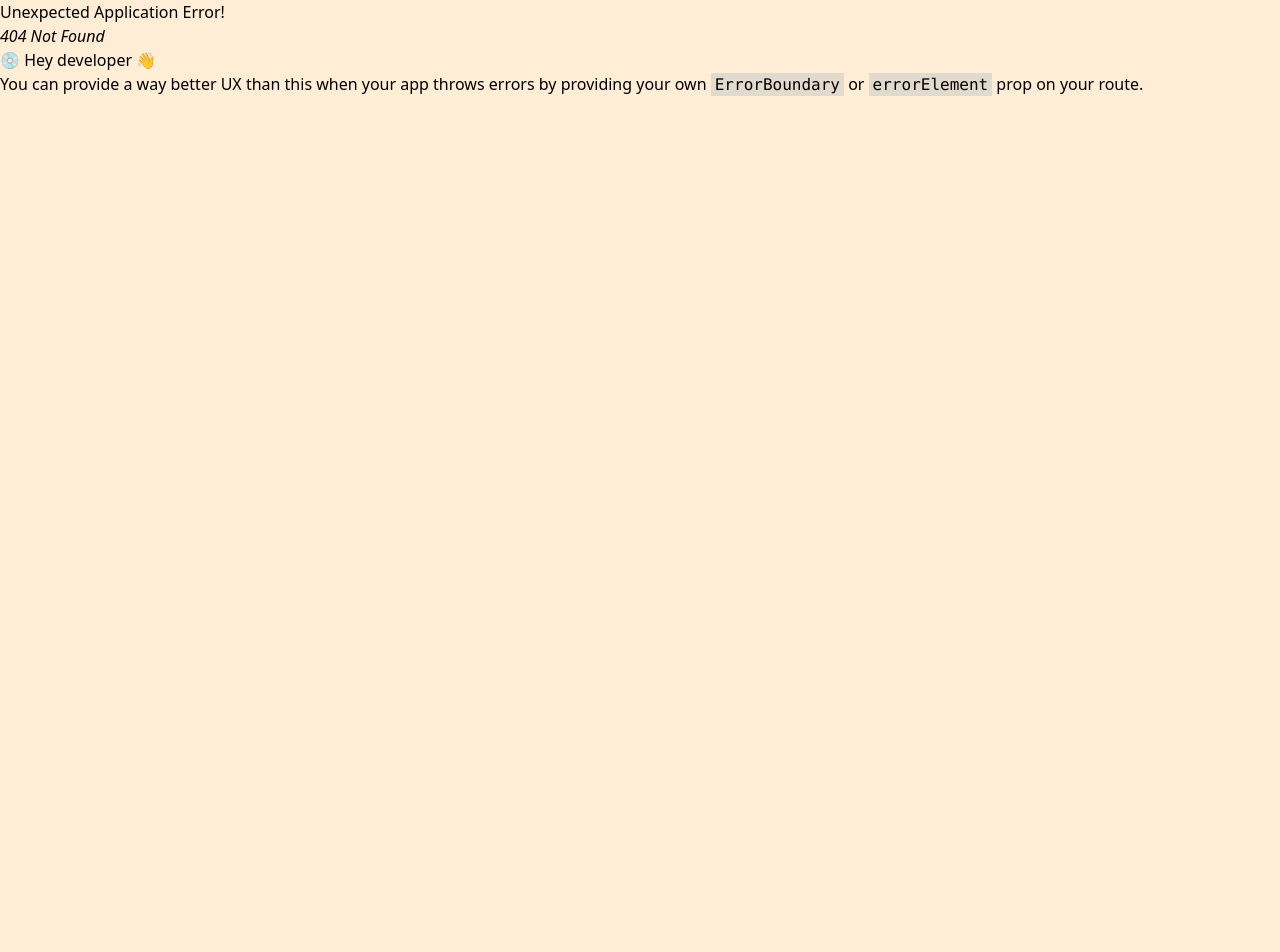
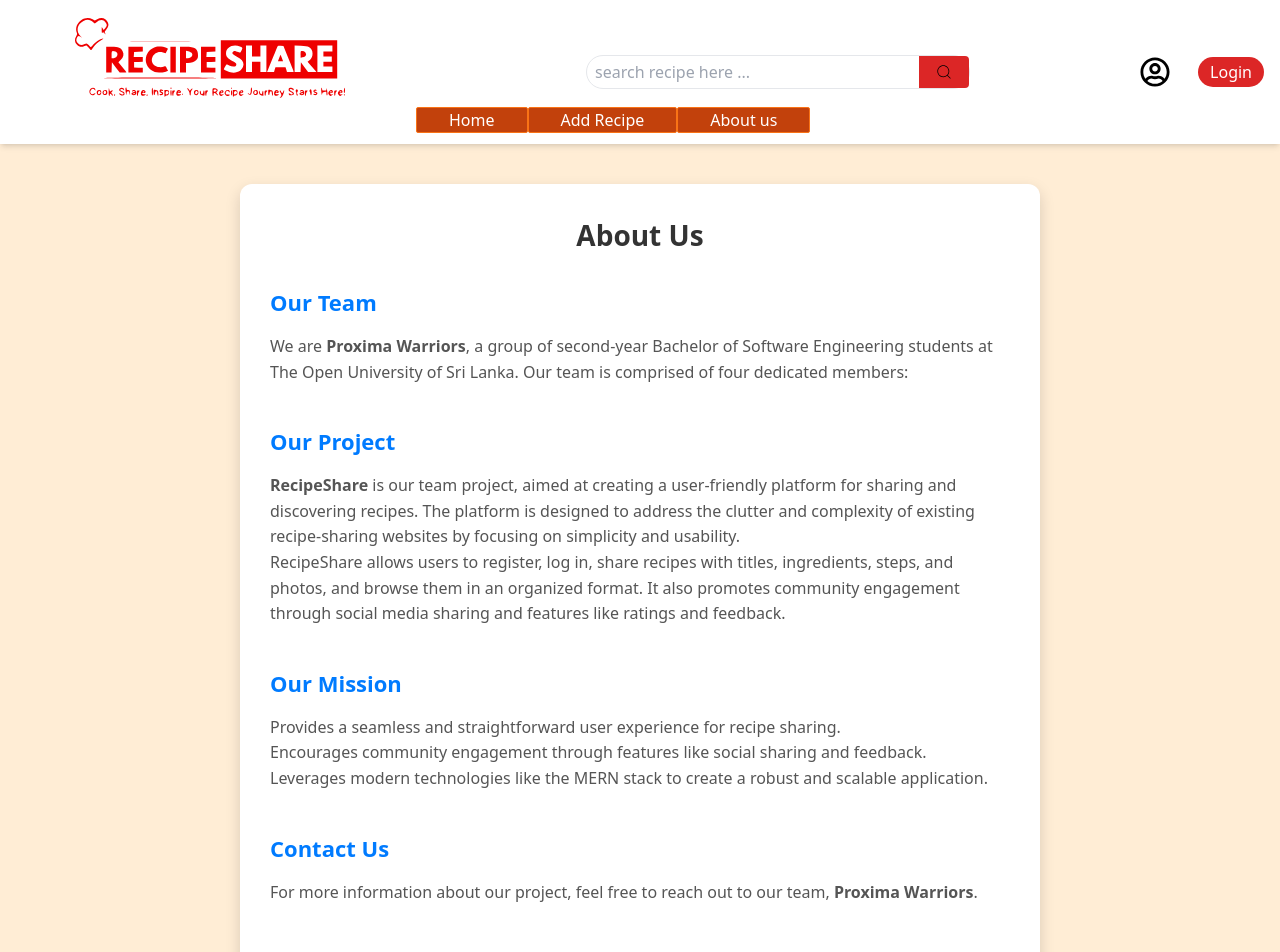
Before and after one commit to SupunOshadha/RecipeShare-Project, a React (Create React App) app in the folder frontend/: page /about in a window 1280 px wide. Before the commit this address had no page. Shown: the top 952 px of the page. Before the commit the page ends 800 px from the top, so only its background shows below. Built offline with nearby package versions, Linux system fonts and the light colour scheme.

Commit message:
create About us page

```diff
--- a/frontend/src/components/Header.jsx
+++ b/frontend/src/components/Header.jsx
@@ -67,7 +67,7 @@ const Header = () => {
           </div>
 
           <div className=" bg-orange-700 border-b border-orange-500 border rounded-sm hover:bg-red-900  space-x-2  px-2 sm:px-6 lg:px-8 hover:scale-110 transition-all">
-            <Link to="/" className={linkClass}>
+            <Link to="/about" className={linkClass}>
               <button>About us</button>
             </Link>
           </div>
--- /dev/null
+++ b/frontend/src/pages/about.jsx
@@ -0,0 +1,107 @@
+import React from "react";
+
+const AboutUs = () => {
+  return (
+    <div style={{
+      maxWidth: "800px",
+      margin: "40px auto",
+      backgroundColor: "#fff",
+      padding: "30px",
+      borderRadius: "12px",
+      boxShadow: "0 6px 15px rgba(0, 0, 0, 0.15)"
+    }}>
+      <h1 style={{
+        textAlign: "center",
+        color: "#333",
+        fontSize: "28px",
+        fontWeight: "bold",
+        marginBottom: "30px"
+      }}>
+        About Us
+      </h1>
+
+      <section style={{ marginBottom: "40px" }}>
+        <h2 style={{
+          color: "#007bff",
+          fontSize: "22px",
+          fontWeight: "600",
+          marginBottom: "15px"
+        }}>
+          Our Team
+        </h2>
+        <p style={{
+          fontSize: "16px",
+          lineHeight: "1.6",
+          color: "#555"
+        }}>
+          We are <strong>Proxima Warriors</strong>, a group of second-year Bachelor of Software Engineering students at The Open University of Sri Lanka. Our team is comprised of four dedicated members:
+        </p>
+      </section>
+
+      <section style={{ marginBottom: "40px" }}>
+        <h2 style={{
+          color: "#007bff",
+          fontSize: "22px",
+          fontWeight: "600",
+          marginBottom: "15px"
+        }}>
+          Our Project
+        </h2>
+        <p style={{
+          fontSize: "16px",
+          lineHeight: "1.6",
+          color: "#555"
+        }}>
+          <strong>RecipeShare</strong> is our team project, aimed at creating a user-friendly platform for sharing and discovering recipes. The platform is designed to address the clutter and complexity of existing recipe-sharing websites by focusing on simplicity and usability.
+        </p>
+        <p style={{
+          fontSize: "16px",
+          lineHeight: "1.6",
+          color: "#555"
+        }}>
+          RecipeShare allows users to register, log in, share recipes with titles, ingredients, steps, and photos, and browse them in an organized format. It also promotes community engagement through social media sharing and features like ratings and feedback.
+        </p>
+      </section>
+
+      <section style={{ marginBottom: "40px" }}>
+        <h2 style={{
+          color: "#007bff",
+          fontSize: "22px",
+          fontWeight: "600",
+          marginBottom: "15px"
+        }}>
+          Our Mission
+        </h2>
+        <ul style={{
+          fontSize: "16px",
+          lineHeight: "1.6",
+          color: "#555"
+        }}>
+          <li>Provides a seamless and straightforward user experience for recipe sharing.</li>
+          <li>Encourages community engagement through features like social sharing and feedback.</li>
+          <li>Leverages modern technologies like the MERN stack to create a robust and scalable application.</li>
+        </ul>
+      </section>
+
+      <section style={{ marginBottom: "40px" }}>
+        <h2 style={{
+          color: "#007bff",
+          fontSize: "22px",
+          fontWeight: "600",
+          marginBottom: "15px"
+        }}>
+          Contact Us
+        </h2>
+        <p style={{
+          fontSize: "16px",
+          lineHeight: "1.6",
+          color: "#555"
+        }}>
+          For more information about our project, feel free to reach out to our team, <strong>Proxima Warriors</strong>.
+        </p>
+      </section>
+    </div>
+  );
+};
+
+export default AboutUs;
--- a/frontend/src/routes/index.js
+++ b/frontend/src/routes/index.js
@@ -5,7 +5,7 @@ import Login from "../pages/Login";
 import ForgotPassword from "../pages/ForgotPassword";
 import SignUp from "../pages/SignUp";
 import AddRecipe from "../pages/addrecipe";
-
+import About from "../pages/about";
 
 const router = createBrowserRouter([
   {
@@ -33,6 +33,10 @@ const router = createBrowserRouter([
         element: <AddRecipe />,
 
       },
+      {
+        path: "/about",
+        element: <About />,
+      },
     ],
   },
 ]);
```
